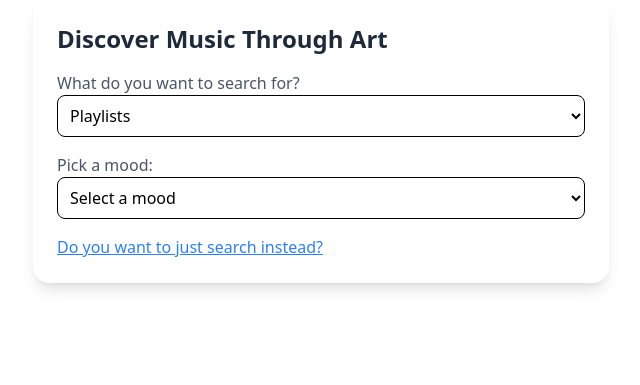
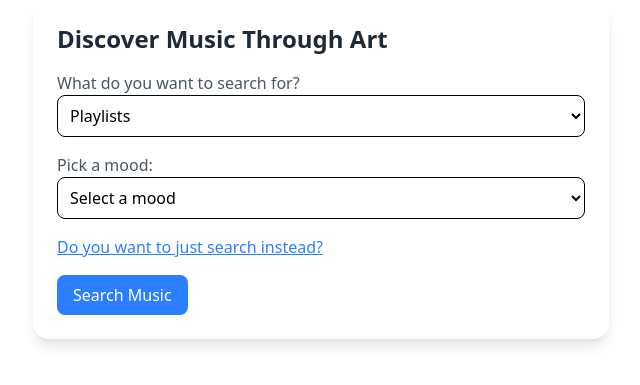
Before and after one commit to lawrence-ivan-reyes/acs-2930-artsonix, a Flask app: page / in a window 1280 px wide. Shown: the part 221-606 px from the top of the page, without its empty margins (319-959 px from the left). Run offline with Flask 3, Linux system fonts and the light colour scheme; style sheets or scripts are compiled from the project's sources.

Commit message:
fixed index

```diff
--- a/templates/index.html
+++ b/templates/index.html
@@ -75,6 +75,12 @@
         </div>
     </div>
 
+    <!-- ✅ Submit Button Restored -->
+    <button type="submit" class="mt-4 px-4 py-2 bg-blue-500 text-white rounded-lg hover:bg-blue-600">
+        Search Music
+    </button>
+</form>
+
 <script>
     document.getElementById("toggle-search").addEventListener("click", function () {
         let searchSection = document.getElementById("search-section");
```
Lines whose indentation alone changed are shown as unchanged.
